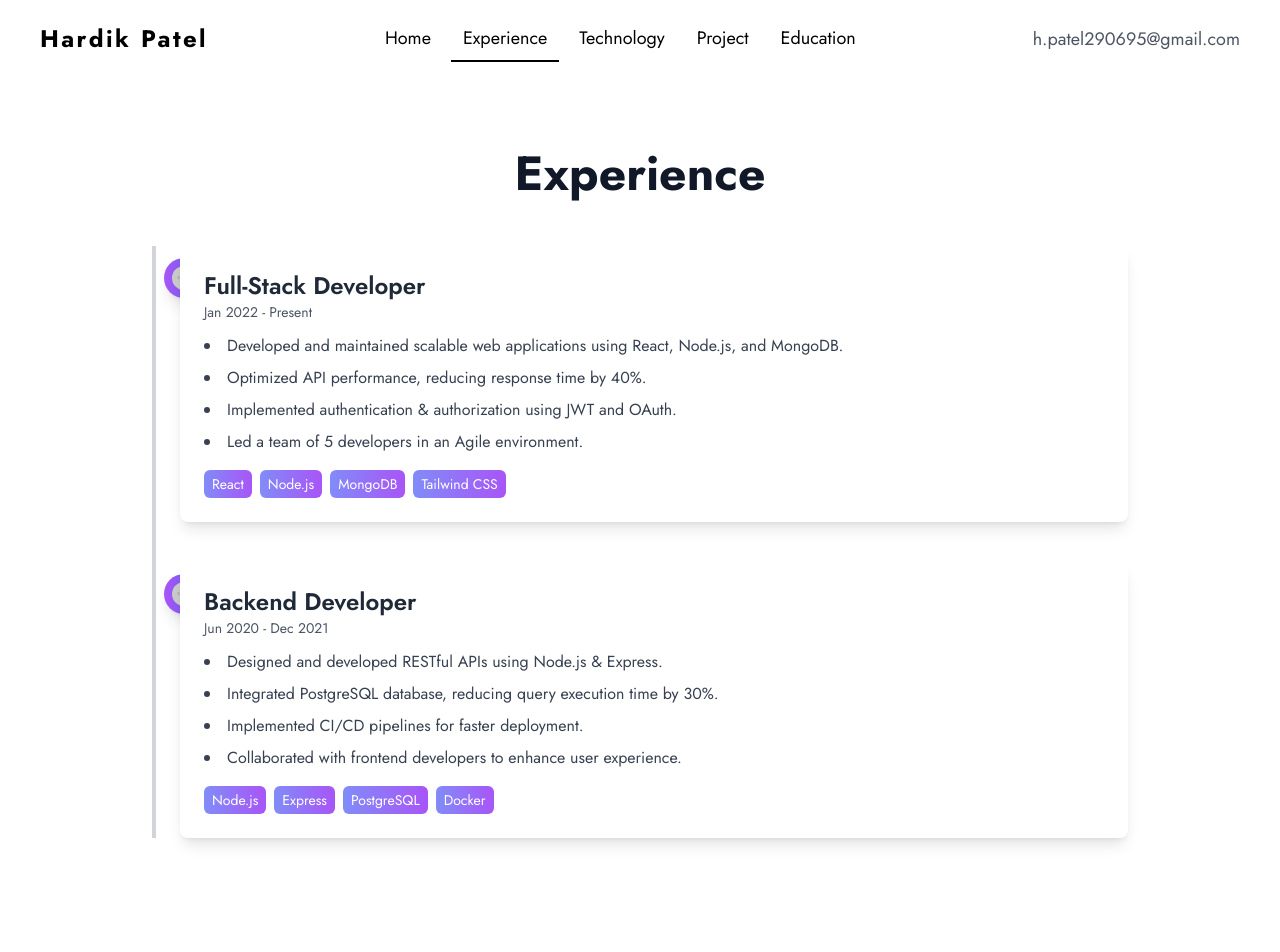
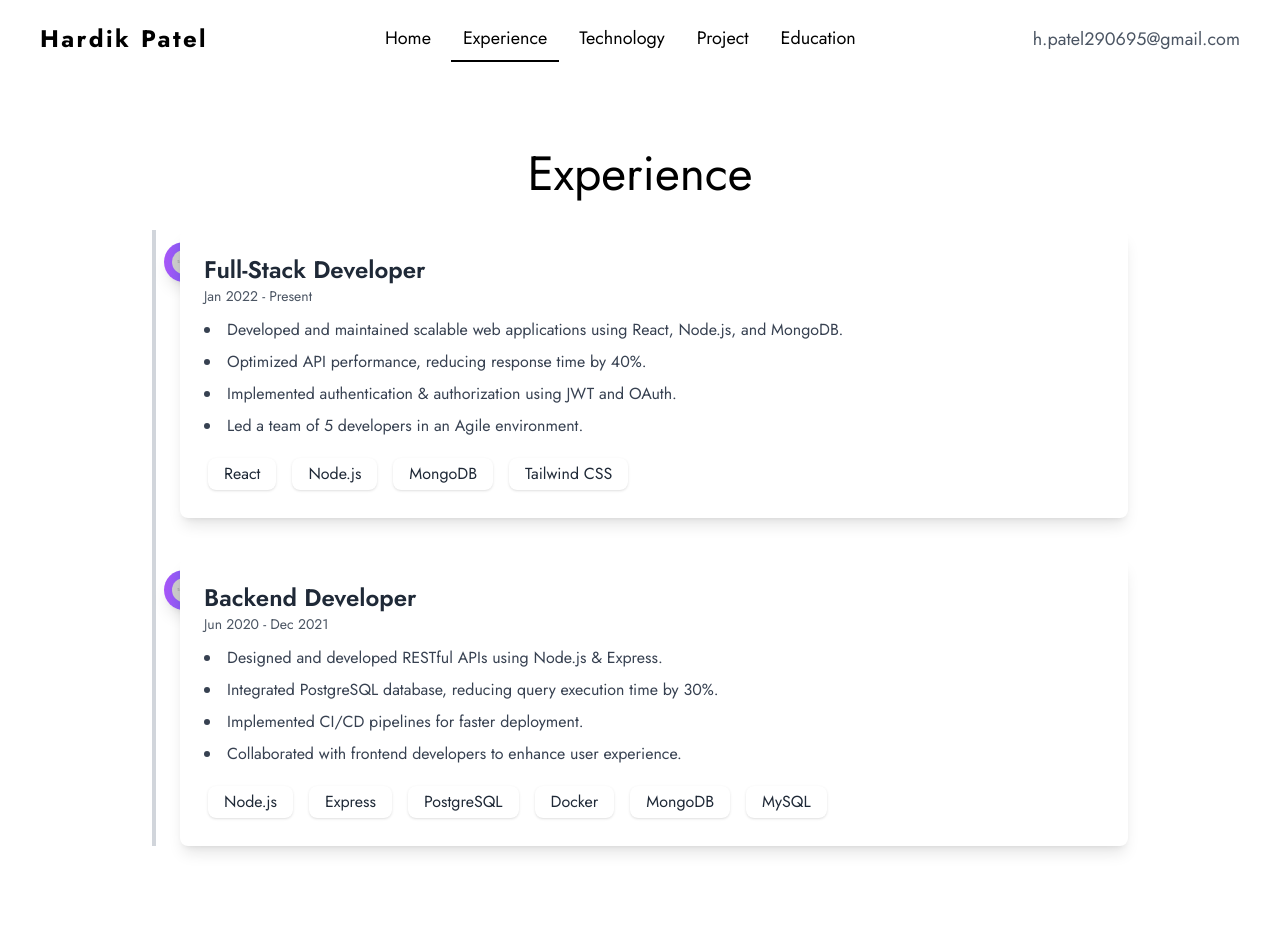
Before and after one commit to hardikpatel2906/my-portfolio, a React (Create React App) app: page /experience in a window 1280 px wide. Shown: the top 952 px of the page. Built offline with nearby package versions, Linux system fonts and the light colour scheme.

Commit message:
Change in UI

```diff
--- a/src/components/Experience.js
+++ b/src/components/Experience.js
@@ -27,18 +27,18 @@ const experiences = [
             "Implemented CI/CD pipelines for faster deployment.",
             "Collaborated with frontend developers to enhance user experience.",
         ],
-        techStack: ["Node.js", "Express", "PostgreSQL", "Docker"],
+        techStack: ["Node.js", "Express", "PostgreSQL", "Docker", "MongoDB", "MySQL"],
     },
 ];
 
 const Experience = () => {
     return (
         <div className="max-w-5xl mx-auto px-6 py-12">
-            <h2 className="text-5xl font-bold text-center mb-12 font-Jost text-gray-900">
+            {/* <h2 className="text-5xl font-bold text-center mb-12 font-Jost text-gray-900">
                 Experience
-            </h2>
-
-            <div className="relative border-l-4 border-gray-300">
+            </h2> */}
+            <h1 className="font-Jost text-5xl text-center">Experience</h1>
+            <div className="relative border-l-4 border-gray-300 mt-8">
                 {experiences.map((exp, index) => (
                     <motion.div
                         key={exp.id} font-Jost
@@ -68,7 +68,7 @@ const Experience = () => {
                             {/* Tech Stack */}
                             <div className="mt-4 flex flex-wrap gap-2 font-Jost">
                                 {exp.techStack.map((tech, i) => (
-                                    <span key={i} className="bg-gradient-to-r from-indigo-400 to-purple-500 px-2 py-1 text-sm text-white rounded-md">
+                                    <span key={i} className="bg-white px-4 py-1 rounded-lg shadow font-Jost text-gray-800 inline-block m-1">
                                         {tech}
                                     </span>
                                 ))}
--- a/src/components/Technology.js
+++ b/src/components/Technology.js
@@ -36,41 +36,25 @@ const floatingIcons = [
 
 const Technology = () => {
     return (
-        <div className="max-w-7xl mx-auto py-12 px-8">
-
-            {/* {floatingIcons.map((item, index) => (
-                <motion.div
-                    key={index}
-                    initial={{ opacity: 0.3, scale: 0.8, rotate: Math.random() * 20 }}
-                    animate={{ opacity: 0.5, scale: 1, rotate: Math.random() * -20 }}
-                    transition={{ duration: 5, repeat: Infinity, repeatType: "reverse" }}
-                    className="absolute"
-                    style={{ top: item.y, left: item.x }}
-                >
-                    {item.icon}
-                </motion.div>
-            ))} */}
-            {/* Title */}
-            <div className="text-center mb-12">
+        <div className="max-w-7xl mx-auto py-12 px-6">
+            {/* <div className="text-center mb-12">
                 <h2 className="text-4xl font-bold font-Jost text-gray-800">Technology Stack</h2>
                 <p className="text-lg text-gray-600 mt-2">
                     The technologies I use for building web applications and scalable solutions.
                 </p>
-            </div>
-
+            </div> */}
+            <h1 className="font-Jost text-5xl text-center">Technology Stack</h1>
+            <p className="text-lg text-gray-600 mt-2 text-center font-Jost">
+                The technologies I use for building web applications and scalable solutions.
+            </p>
             {/* Tree Structure */}
-            <div className="flex flex-col items-center">
+            <div className="flex flex-col items-center mt-8">
                 {techData.map((tech, index) => (
                     <motion.div
                         key={index}
                         whileHover={{ scale: 1.05 }}
                         className="relative flex items-center space-x-6 bg-gradient-to-r from-gray-50 to-gray-100 shadow-lg rounded-lg px-6 py-4 w-3/4 my-4"
                     >
-                        {/* Vertical Line Connector */}
-                        {/* {index !== techData.length - 1 && (
-                            <div className="absolute left-6 w-1 h-16 bg-gray-400 top-full"></div>
-                        )} */}
-
                         {/* Icon */}
                         <div className="p-3 bg-gray-200 rounded-full">{tech.icon}</div>
 
```
